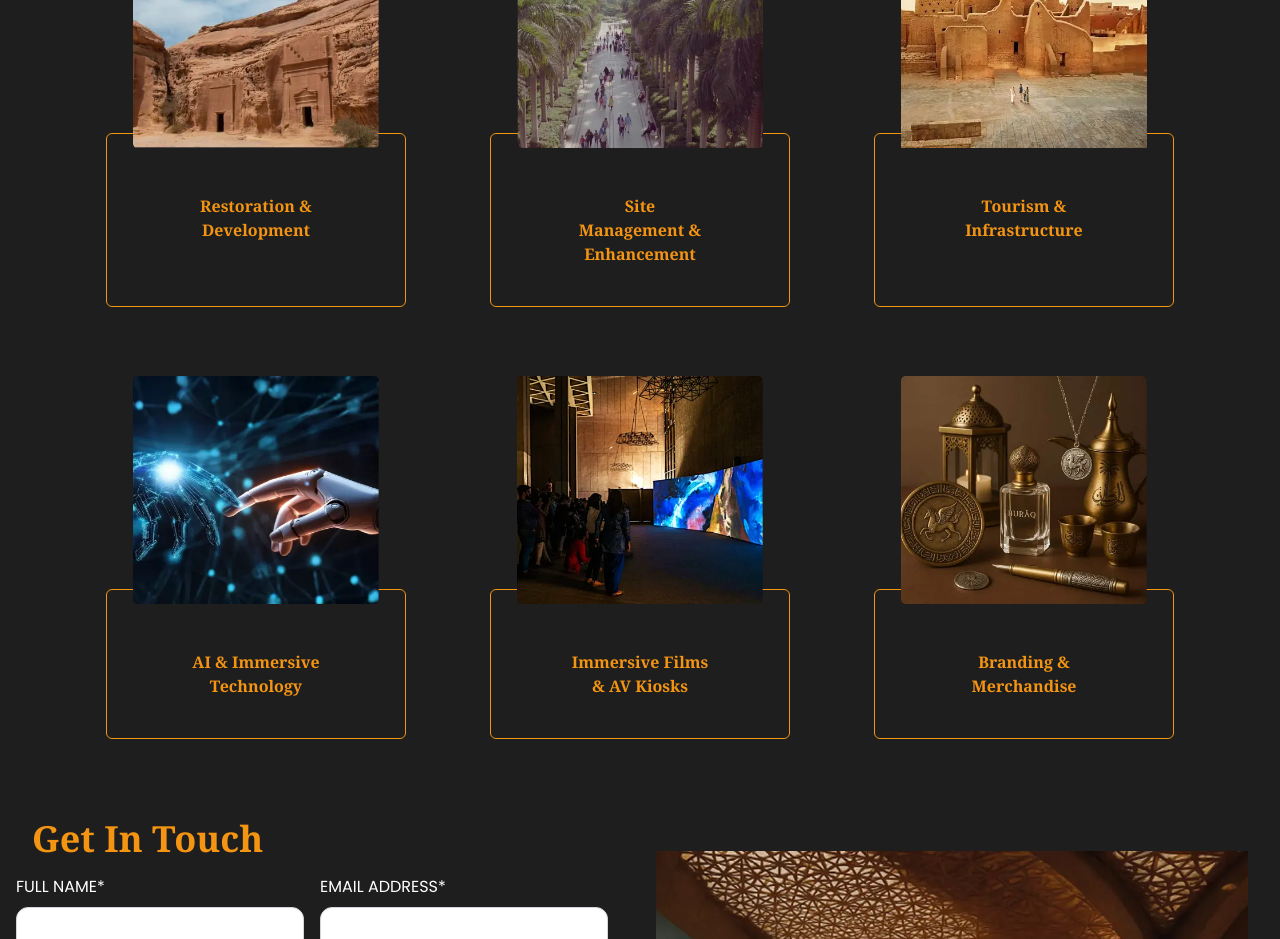
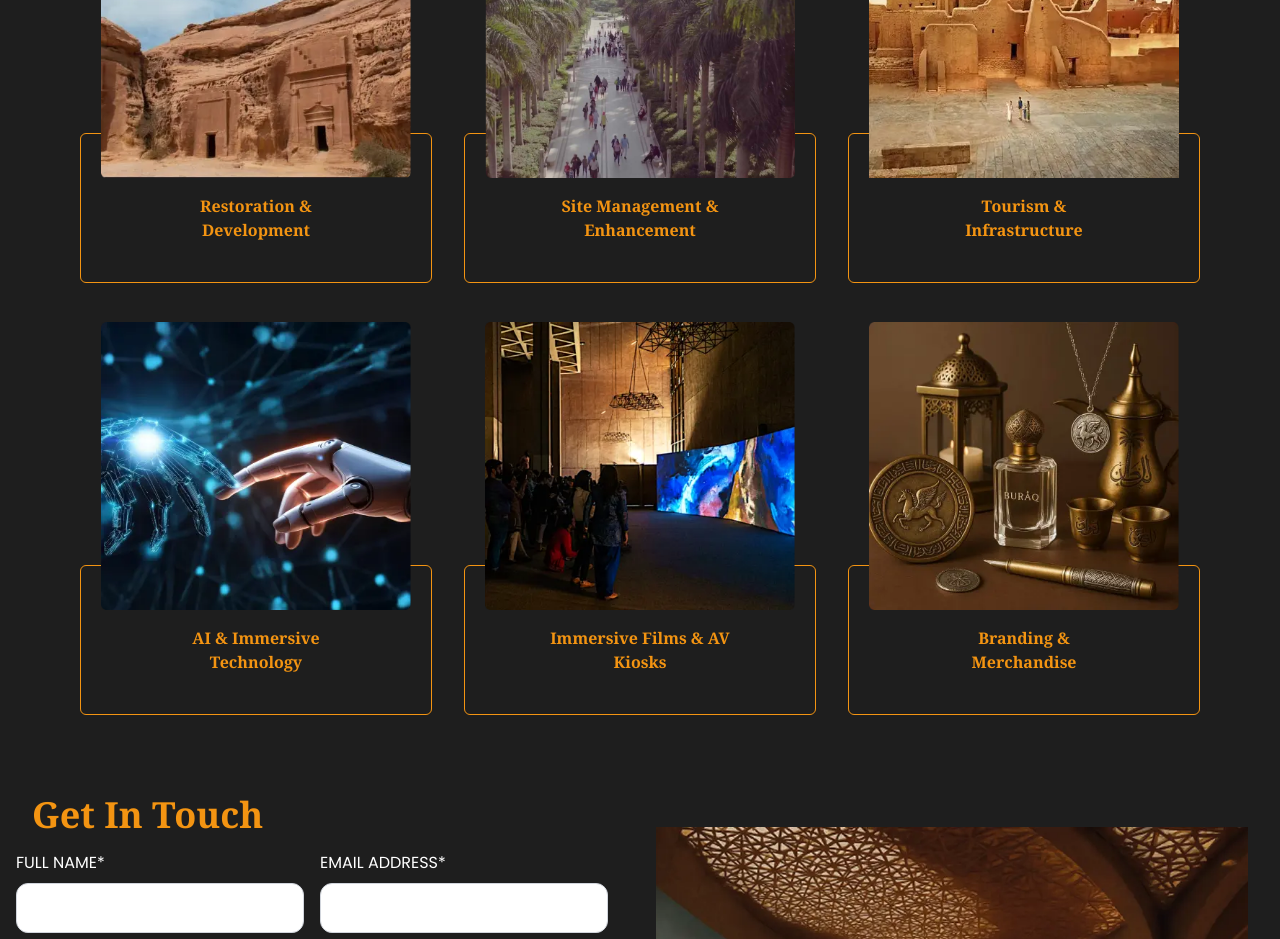
Before and after one commit to msghori/buraq, a React (Vite) app: page /#/ in a window 1280 px wide. Shown: the part 2620-3559 px from the top of the page. Built offline with nearby package versions, Linux system fonts and the light colour scheme.

Commit message:
fix: modifications

```diff
--- a/index.html
+++ b/index.html
@@ -5,6 +5,23 @@
     <link rel="icon" type="image/svg+xml" href="/vite.svg" />
     <meta name="viewport" content="width=device-width, initial-scale=1.0" />
     <title>buraq</title>
+
+    <!-- GitHub Pages SPA redirect script (only works on GitHub Pages) -->
+    <script type="text/javascript">
+      // Only run on GitHub Pages, not localhost
+      if (window.location.hostname.includes('github.io')) {
+        (function(l) {
+          if (l.search[1] === '/' ) {
+            var decoded = l.search.slice(1).split('&').map(function(s) {
+              return s.replace(/~and~/g, '&')
+            }).join('?');
+            window.history.replaceState(null, null,
+                l.pathname.slice(0, -1) + decoded + l.hash
+            );
+          }
+        }(window.location))
+      }
+    </script>
   </head>
   <body>
     <div id="root"></div>
--- a/public/404.html
+++ b/public/404.html
@@ -4,14 +4,34 @@
     <meta charset="utf-8">
     <title>Buraq</title>
     <script type="text/javascript">
+      // Single Page Apps for GitHub Pages
+      // MIT License
+      // https://github.com/rafgraph/spa-github-pages
+      // This script takes the current url and converts the path and query
+      // string into just a query string, and then redirects the browser
+      // to the new url with only a query string and hash fragment,
+      // e.g. https://www.foo.tld/one/two?a=b&c=d#qwe, becomes
+      // https://www.foo.tld/?/one/two&a=b~and~c=d#qwe
+      // Note: this 404.html file must be at least 512 bytes for it to work
+      // with Internet Explorer (it is currently > 512 bytes)
+
+      // If you're creating a Project Pages site and NOT using a custom domain,
+      // then set pathSegmentsToKeep to 1 (enterprise users may need to set it to > 1).
+      // This way the code will only replace the route part and not the real directory.
+      // For example: https://username.github.io/repo-name/one/two?a=b&c=d#qwe becomes
+      // https://username.github.io/repo-name/?/one/two&a=b~and~c=d#qwe
+      // Otherwise, leave pathSegmentsToKeep as 0.
       var pathSegmentsToKeep = 1;
+
       var l = window.location;
       l.replace(
         l.protocol + '//' + l.hostname + (l.port ? ':' + l.port : '') +
-        l.pathname.split('/').slice(0, 1 + pathSegmentsToKeep).join('/') +
-        '/#' + l.pathname.slice(1).split('/').slice(pathSegmentsToKeep).join('/') +
-        (l.search ? '&' + l.search.slice(1) : '')
+        l.pathname.split('/').slice(0, 1 + pathSegmentsToKeep).join('/') + '/?/' +
+        l.pathname.slice(1).split('/').slice(pathSegmentsToKeep).join('/').replace(/&/g, '~and~') +
+        (l.search ? '&' + l.search.slice(1).replace(/&/g, '~and~') : '') +
+        l.hash
       );
+
     </script>
   </head>
   <body>
--- a/src/component/Divisions.jsx
+++ b/src/component/Divisions.jsx
@@ -17,13 +17,13 @@ const Divisions = () => {
         Divisions
       </h1>
       <div className="grid grid-cols-1 md:grid-cols-3 gap-8 text-center ylwColor font-notoSerif font-extrabold">
-        <div className="max-w-[300px] md:max-w-auto mx-auto  border rounded-md px-20 pt-15 pb-10 relative mb-[200px] lg:mb-[250px]">
+        <div className="max-w-[300px] md:max-w-full mx-auto  border rounded-md px-20 pt-15 pb-10 relative mb-[200px] lg:mb-[250px]">
           <img
             src={`${
               import.meta.env.BASE_URL
             }images/divisions/restoration-dev.webp`}
             alt="Opportunity"
-            className="w-[295px] lg:w-full h-65 object-contain absolute top-[-70px] lg:top-[-100px] left-1/2  p-4 -translate-x-1/2 -translate-y-1/2"
+            className="w-[295px] lg:w-full h-65 md:h-80 object-contain absolute top-[-70px] lg:top-[-100px] left-1/2  p-4 -translate-x-1/2 -translate-y-1/2"
           />
           <h2>
             <button
@@ -36,11 +36,11 @@ const Divisions = () => {
             </button>
           </h2>
         </div>
-        <div className="max-w-[300px] md:max-w-auto mx-auto border rounded-md px-20 pt-15 pb-10 relative mb-[200px] lg:mb-[250px]">
+        <div className="max-w-[300px] md:max-w-full mx-auto border rounded-md px-20 pt-15 pb-10 relative mb-[200px] lg:mb-[250px]">
           <img
             src={`${import.meta.env.BASE_URL}images/divisions/site-mana.png`}
             alt="Opportunity"
-            className="w-[295px] lg:w-full h-65 object-contain absolute top-[-70px] lg:top-[-100px] left-1/2  p-4 -translate-x-1/2 -translate-y-1/2"
+            className="w-[295px] lg:w-full h-65 md:h-80 object-contain absolute top-[-70px] lg:top-[-100px] left-1/2  p-4 -translate-x-1/2 -translate-y-1/2"
           />
           <h2>
             <button
@@ -51,13 +51,13 @@ const Divisions = () => {
             </button>
           </h2>
         </div>
-        <div className="max-w-[300px] md:max-w-auto mx-auto border rounded-md px-20 pt-15 pb-10 relative mb-[200px] lg:mb-[250px]">
+        <div className="max-w-[300px] md:max-w-full mx-auto border rounded-md px-20 pt-15 pb-10 relative mb-[200px] lg:mb-[250px]">
           <img
             src={`${
               import.meta.env.BASE_URL
             }images/divisions/tourism-Infra.webp`}
             alt="Opportunity"
-            className="w-[295px] lg:w-full h-65 object-contain absolute top-[-70px] lg:top-[-100px] left-1/2  p-4 -translate-x-1/2 -translate-y-1/2"
+            className="w-[295px] lg:w-full h-65 md:h-80 object-contain absolute top-[-70px] lg:top-[-100px] left-1/2  p-4 -translate-x-1/2 -translate-y-1/2"
           />
           <h2>
             <button
@@ -70,11 +70,11 @@ const Divisions = () => {
             </button>
           </h2>
         </div>
-        <div className="max-w-[300px] md:max-w-auto mx-auto border rounded-md px-20 pt-15 pb-10 relative mb-[200px] md:mb-0">
+        <div className="max-w-[300px] md:max-w-full mx-auto border rounded-md px-20 pt-15 pb-10 relative mb-[200px] md:mb-0">
           <img
             src={`${import.meta.env.BASE_URL}images/divisions/ai-immers.webp`}
             alt="Opportunity"
-            className="w-[295px] lg:w-full h-65 object-contain absolute top-[-70px] lg:top-[-100px] left-1/2  p-4 -translate-x-1/2 -translate-y-1/2"
+            className="w-[295px] lg:w-full h-65 md:h-80 object-contain absolute top-[-70px] lg:top-[-100px] left-1/2  p-4 -translate-x-1/2 -translate-y-1/2"
           />
           <h2>
             <button
@@ -85,11 +85,11 @@ const Divisions = () => {
             </button>
           </h2>
         </div>
-        <div className="max-w-[300px] md:max-w-auto mx-auto border rounded-md px-20 pt-15 pb-10 relative mb-[200px] md:mb-0">
+        <div className="max-w-[300px] md:max-w-full mx-auto border rounded-md px-20 pt-15 pb-10 relative mb-[200px] md:mb-0">
           <img
             src={`${import.meta.env.BASE_URL}images/divisions/film-av.webp`}
             alt="Opportunity"
-            className="w-[295px] lg:w-full h-65 object-contain absolute top-[-70px] lg:top-[-100px] left-1/2  p-4 -translate-x-1/2 -translate-y-1/2"
+            className="w-[295px] lg:w-full h-65 md:h-80 object-contain absolute top-[-70px] lg:top-[-100px] left-1/2  p-4 -translate-x-1/2 -translate-y-1/2"
           />
           <h2>
             <button
@@ -100,13 +100,13 @@ const Divisions = () => {
             </button>
           </h2>
         </div>
-        <div className="max-w-[300px] md:max-w-auto mx-auto border rounded-md px-20 pt-15 pb-10 relative mb-0">
+        <div className="max-w-[300px] md:max-w-full mx-auto border rounded-md px-20 pt-15 pb-10 relative mb-0">
           <img
             src={`${
               import.meta.env.BASE_URL
             }images/divisions/branding-merchandise.webp`}
             alt="Opportunity"
-            className="w-[295px] lg:w-full h-65 object-contain absolute top-[-70px] lg:top-[-100px] left-1/2  p-4 -translate-x-1/2 -translate-y-1/2"
+            className="w-[295px] lg:w-full h-65 md:h-80 object-contain absolute top-[-70px] lg:top-[-100px] left-1/2  p-4 -translate-x-1/2 -translate-y-1/2"
           />
 
           <h2>
--- a/vite.config.js
+++ b/vite.config.js
@@ -7,4 +7,7 @@ export default defineConfig({
   plugins: [react(), tailwindcss()],
   // base: "/",
   base: "/buraq/",
+  server: {
+    historyApiFallback: true
+  }
 });
```
